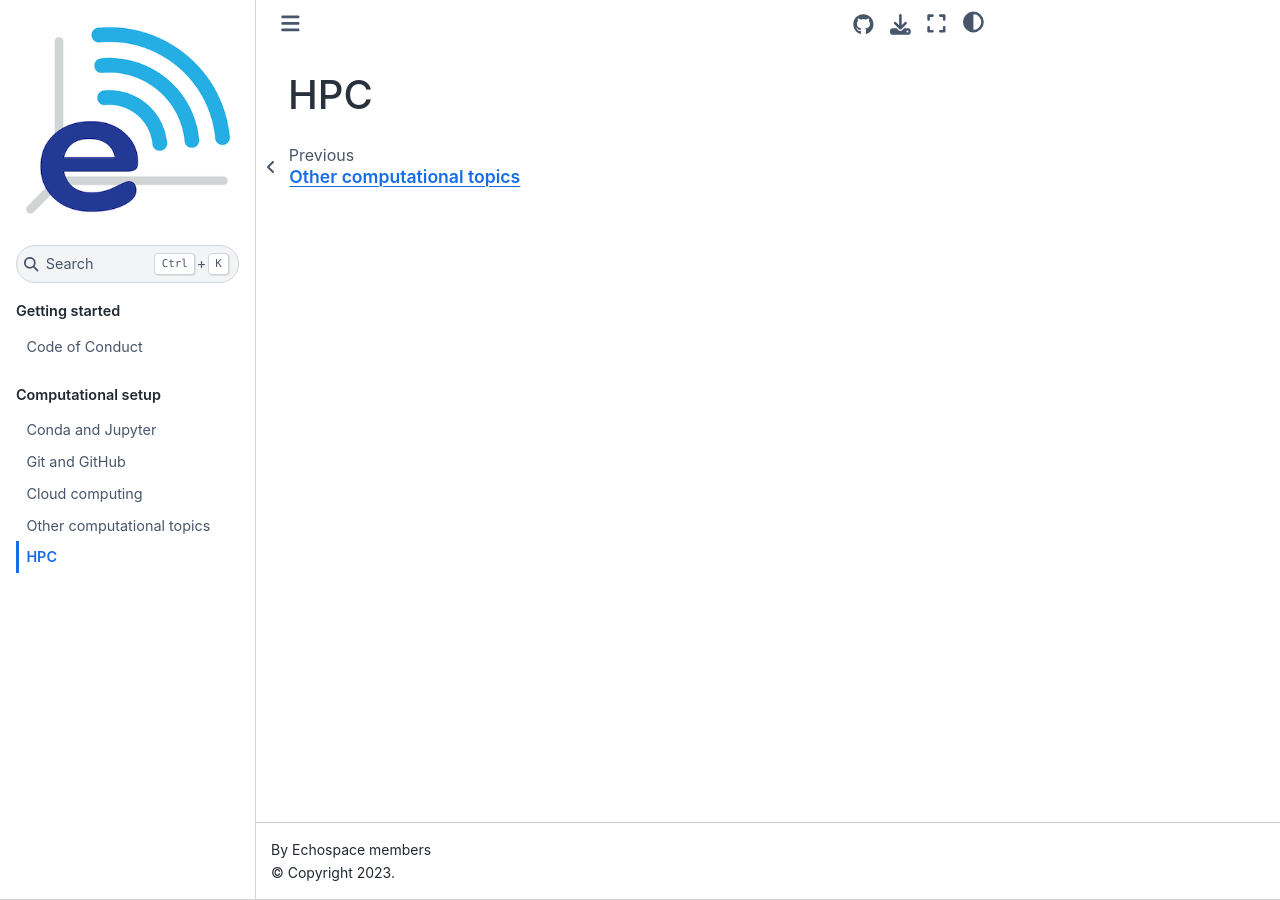
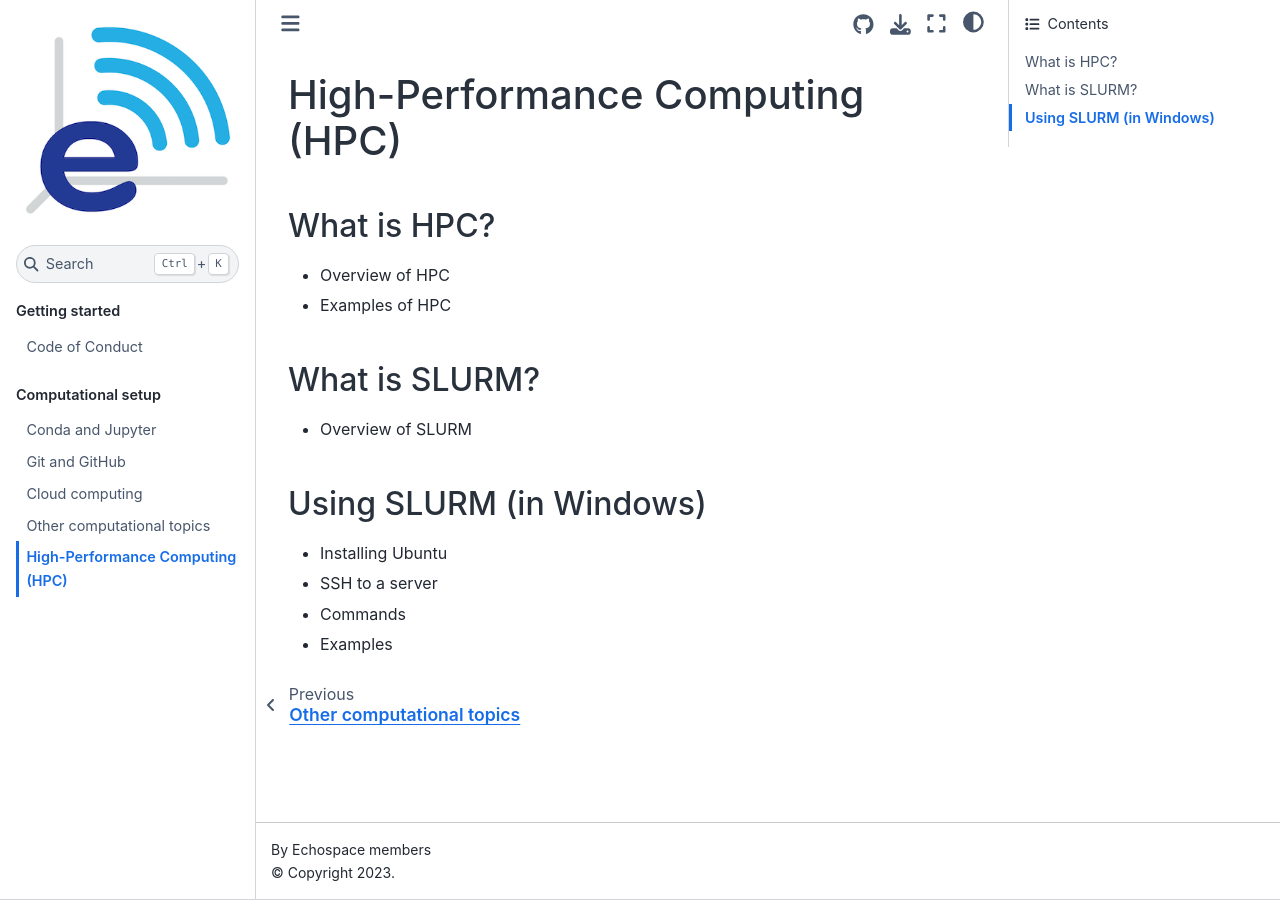
Before and after one commit to uw-echospace/group-docs, a Jupyter Book: the page built from docs/source/hpc.md, in a window 1280 px wide. Built offline with Jupyter Book 1.0.4 settings and Sphinx 7.4.7 and the Sphinx Book theme 1.1.4, drawn with Linux system fonts in a browser that asks for light colours.

Commit message:
Add contents to hpc.md

```diff
--- a/docs/source/hpc.md
+++ b/docs/source/hpc.md
@@ -1 +1,14 @@
-# HPC
+# High-Performance Computing (HPC)
+
+## What is HPC?
+- Overview of HPC
+- Examples of HPC
+
+## What is SLURM?
+- Overview of SLURM
+
+## Using SLURM (in Windows)
+- Installing Ubuntu
+- SSH to a server
+- Commands
+- Examples
```
